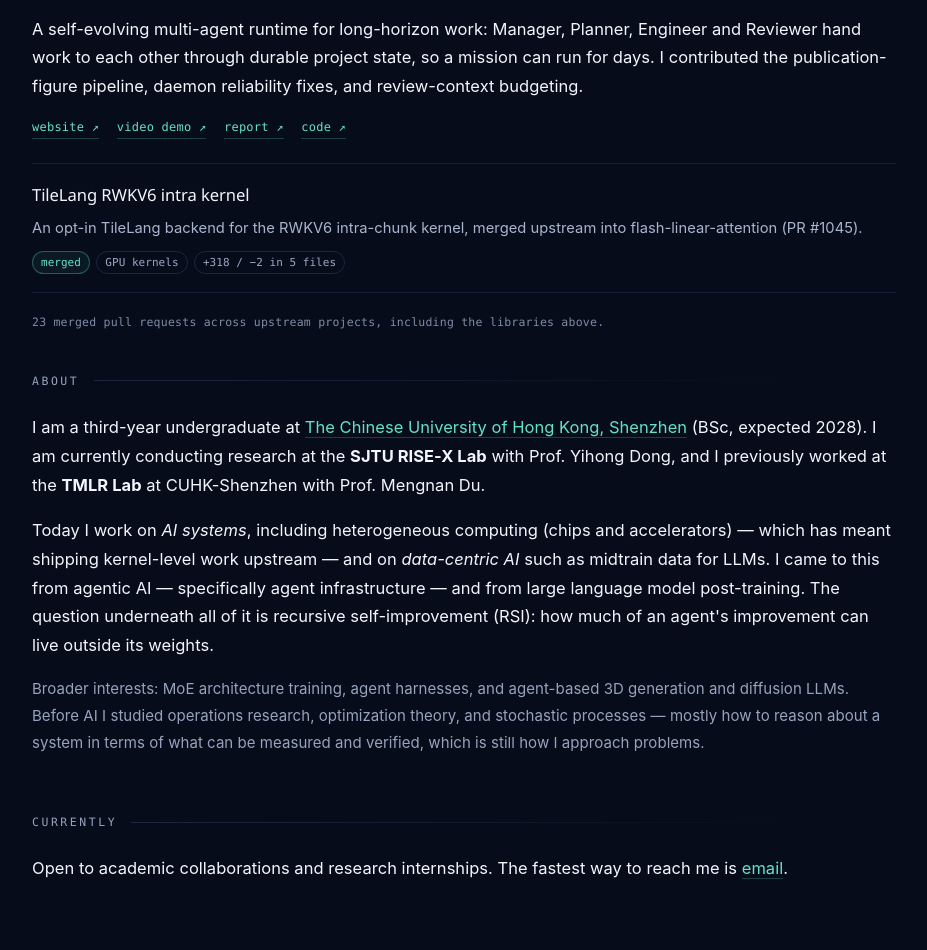
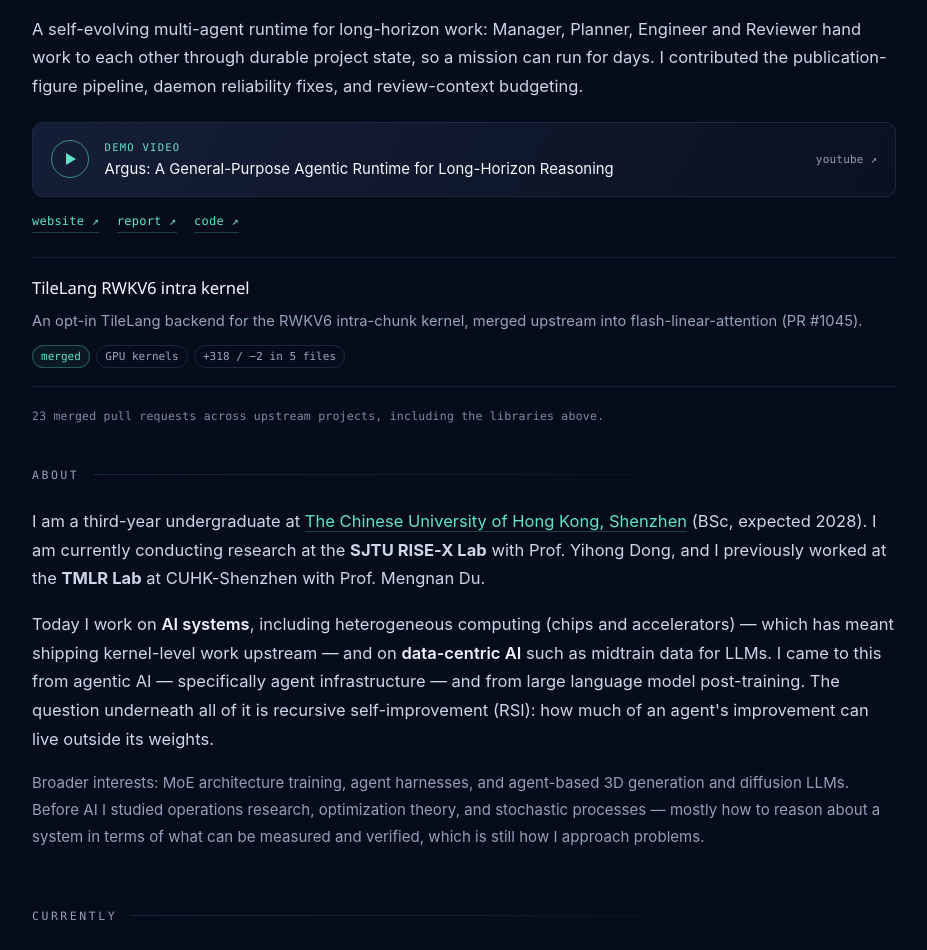
Before and after one commit to markovchain-builder/markovchain-builder.github.io, a plain HTML site: page index.html in a window 1280 px wide. Shown: the part 1387-2337 px from the top of the page, without its empty margins (176-1103 px from the left). Drawn offline with Linux system fonts and the light colour scheme.

Commit message:
Plain-language lede, demo video card, no italics, three-level text hierarchy

```diff
--- a/index.html
+++ b/index.html
@@ -23,9 +23,9 @@
         <h1>Hangxi Guo</h1>
         <p class="mono role">undergraduate researcher · ai systems / agent runtimes</p>
         <p class="lede">
-          I work on the layer between a model and its environment — the runtime,
-          harness, and feedback signal that let an agent keep improving without
-          touching its weights.
+          I work on AI systems and agentic AI. Right now that means
+          heterogeneous computing and midtrain data; before that, agent
+          infrastructure and post-training.
         </p>
         <nav class="contact mono" aria-label="Contact">
           <a href="mailto:keepstudying931@gmail.com">email</a>
@@ -112,9 +112,20 @@
             the publication-figure pipeline, daemon reliability fixes, and
             review-context budgeting.
           </p>
+          <a class="video" href="https://www.youtube.com/watch?v=i8Qy9HCboQE">
+            <span class="video-play" aria-hidden="true"></span>
+            <span class="video-text">
+              <span class="video-label mono">demo video</span>
+              <span class="video-title"
+                >Argus: A General-Purpose Agentic Runtime for Long-Horizon
+                Reasoning</span
+              >
+            </span>
+            <span class="video-arrow mono" aria-hidden="true">youtube ↗</span>
+          </a>
+
           <p class="links mono">
             <a href="https://argusbot.cn">website ↗</a>
-            <a href="https://www.youtube.com/watch?v=i8Qy9HCboQE">video demo ↗</a>
             <a href="https://arxiv.org/abs/2608.05144">report ↗</a>
             <a href="https://github.com/lbx154/Argus">code ↗</a>
           </p>
--- a/style.css
+++ b/style.css
@@ -7,9 +7,9 @@
   /* deep-space blue, not black */
   --bg: #070c1a;
   --panel: #0d1426;
-  --ink: #f2f5fc;
-  --ink-soft: #d3dbeb;
-  --muted: #97a3bd;
+  --ink: #f7f9fe;        /* headings only */
+  --ink-soft: #cdd7e8;   /* body copy */
+  --muted: #93a0b9;      /* labels, metadata */
   --line: #1d2740;
   --line-soft: #16203a;
   --teal: #63e2c6;
@@ -36,7 +36,7 @@ html {
 body {
   margin: 0;
   background: var(--bg);
-  color: var(--ink);
+  color: var(--ink-soft);
   font: 400 16.5px/1.74 var(--sans);
   -webkit-font-smoothing: auto;
   letter-spacing: 0.002em;
@@ -200,9 +200,9 @@ h1 {
 .lede {
   margin: 0 0 1.5rem;
   max-width: 42rem;
-  font-size: 1.06rem;
-  line-height: 1.7;
-  color: var(--ink-soft);
+  font-size: 1.05rem;
+  line-height: 1.72;
+  color: #d8e1f0;
   text-wrap: pretty;
 }
 
@@ -248,6 +248,13 @@ p a {
   border-bottom-width: 1px;
 }
 
+/* no italics: emphasis is weight + brightness */
+em {
+  font-style: normal;
+  font-weight: 600;
+  color: #eef3fb;
+}
+
 /* ---------- paper / code rows ---------- */
 
 .row {
@@ -277,7 +284,7 @@ p a {
 .byline {
   margin: 0 0 0.6rem;
   font-size: 0.92rem;
-  color: #a9b5cc;
+  color: #97a4bd;
 }
 
 .badges {
@@ -378,6 +385,86 @@ figcaption {
   font-size: 11.5px;
 }
 
+.video {
+  display: flex;
+  align-items: center;
+  gap: 1rem;
+  margin: 1.3rem 0 0;
+  padding: 0.95rem 1.1rem;
+  border: 1px solid var(--line);
+  border-radius: 10px;
+  background: linear-gradient(
+    120deg,
+    rgba(30, 45, 78, 0.55),
+    rgba(14, 22, 40, 0.6)
+  );
+  text-decoration: none;
+  border-bottom: 1px solid var(--line);
+  transition:
+    border-color 0.2s ease,
+    background 0.2s ease,
+    transform 0.2s ease;
+}
+
+.video:hover {
+  border-color: rgba(99, 226, 198, 0.5);
+  transform: translateY(-1px);
+}
+
+.video-play {
+  flex: none;
+  width: 38px;
+  height: 38px;
+  border-radius: 50%;
+  border: 1px solid rgba(99, 226, 198, 0.55);
+  display: grid;
+  place-items: center;
+  position: relative;
+}
+
+.video-play::before {
+  content: "";
+  width: 0;
+  height: 0;
+  margin-left: 3px;
+  border-left: 10px solid var(--teal);
+  border-top: 6px solid transparent;
+  border-bottom: 6px solid transparent;
+}
+
+.video-text {
+  display: flex;
+  flex-direction: column;
+  gap: 3px;
+  min-width: 0;
+}
+
+.video-label {
+  color: var(--teal);
+  font-size: 10.5px;
+  letter-spacing: 0.12em;
+  text-transform: uppercase;
+}
+
+.video-title {
+  color: var(--ink);
+  font-size: 0.93rem;
+  line-height: 1.45;
+}
+
+.video-arrow {
+  margin-left: auto;
+  color: var(--muted);
+  font-size: 11px;
+  white-space: nowrap;
+}
+
+@media (max-width: 34rem) {
+  .video-arrow {
+    display: none;
+  }
+}
+
 /* ---------- about ---------- */
 
 .muted {
```
